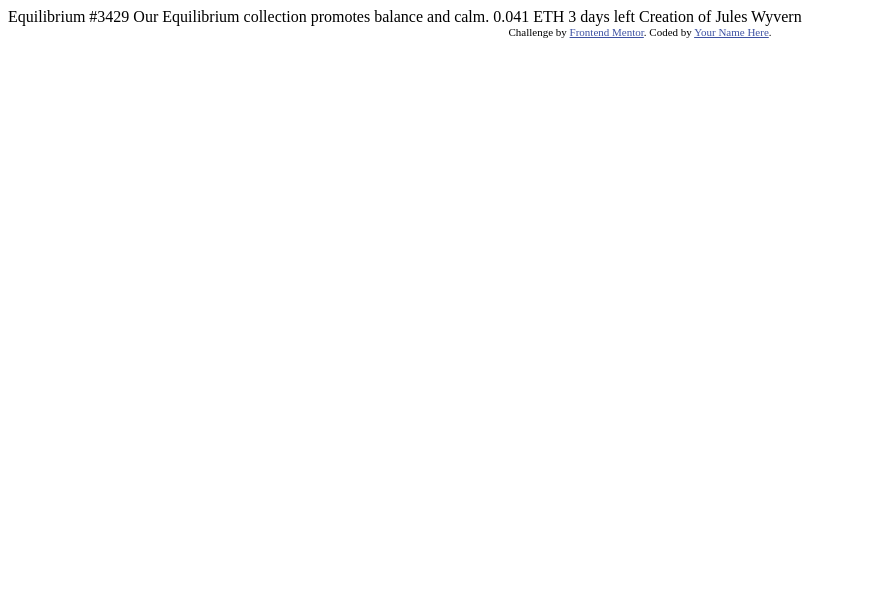
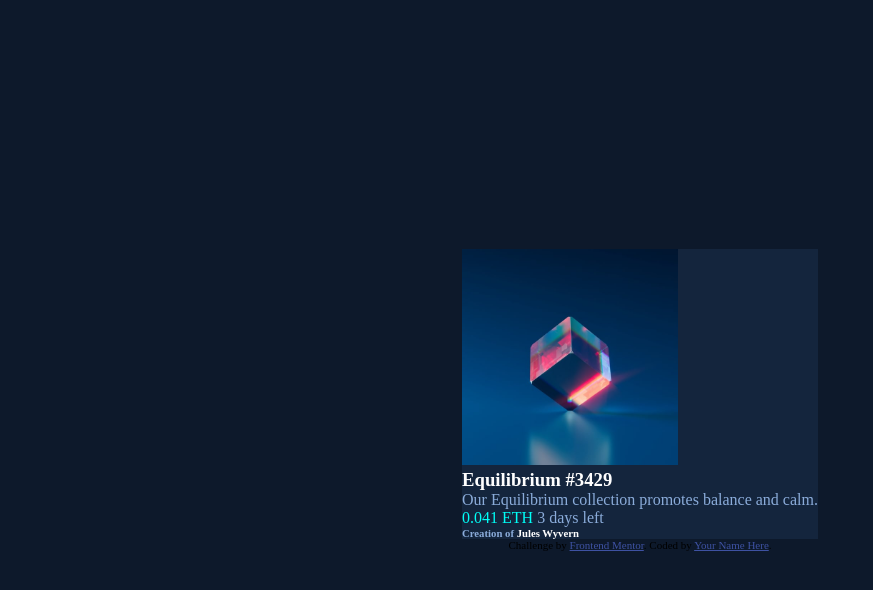
Before and after one commit to PoderosoRD/tercera-practica-front-end-mentors, a plain HTML site: page index.html in a window 1280 px wide. Shown: the whole page, without its empty margins (0-873 px from the left). Drawn offline with Linux system fonts and the light colour scheme.

Commit message:
Creacion de archivo CSS, estruturacion de archivo HTML y estilizacion.

```diff
--- a/index.html
+++ b/index.html
@@ -5,6 +5,7 @@
   <meta name="viewport" content="width=device-width, initial-scale=1.0"> <!-- displays site properly based on user's device -->
 
   <link rel="icon" type="image/png" sizes="32x32" href="./images/favicon-32x32.png">
+  <link rel="stylesheet" href="style.css">
 
   <title>Frontend Mentor | NFT preview card component</title>
 
@@ -15,19 +16,25 @@
   </style>
 </head>
 <body>
+  <header></header>
 
-  Equilibrium #3429
+  <main class="tarjeta">
+  <img src="./images/image-equilibrium.jpg" alt="bloque en equilibrio" >
+  <h3 class="titulo">Equilibrium #3429</h3>
 
-  Our Equilibrium collection promotes balance and calm.
+  <p class="text">Our Equilibrium collection promotes balance and calm.</p>
 
-  0.041 ETH
-  3 days left
+  <span class="eth">0.041 ETH</span>
+  <span class="dias">3 days left</span>
 
-  Creation of Jules Wyvern
+  <h6 class="creador">Creation of <span class="nombre_creador">Jules Wyvern</span></h6>
+  </main>
 
+  <footer>
   <div class="attribution">
     Challenge by <a href="https://www.frontendmentor.io?ref=challenge" target="_blank">Frontend Mentor</a>.
     Coded by <a href="#">Your Name Here</a>.
   </div>
+  </footer>
 </body>
 </html>
--- /dev/null
+++ b/style.css
@@ -0,0 +1,55 @@
+*{
+    margin: 0;
+    padding: 0;
+}
+
+body{
+    height: 100vh;
+    display: flex;
+    justify-content: center;
+    align-items: center;
+    flex-direction: column;
+    background-color: var(--very-dark-blue-main);
+}
+
+:root {
+    --very-dark-blue-main: hsl(217, 54%, 11%);
+    --very-dark-blue-card: hsl(216, 50%, 16%);
+    --very-dark-blue-line: hsl(215, 32%, 27%);
+    --white: hsl(0, 0%, 100%);
+    --soft-blue: hsl(215, 51%, 70%);
+    --cyan: hsl(178, 100%, 50%);
+}
+
+.tarjeta{
+    box-sizing: border-box;
+    background-color: var(--very-dark-blue-card);
+}
+
+img {
+    height: 13.5rem
+}
+
+.titulo {
+    color: var(--white);
+}
+
+.text {
+    color: var(--soft-blue);
+}
+
+.eth{
+    color: var(--cyan);
+}
+
+.dias {
+    color: var(--soft-blue);
+}
+
+.creador {
+    color: var(--soft-blue);
+}
+
+.nombre_creador {
+    color: var(--white);
+}
```
